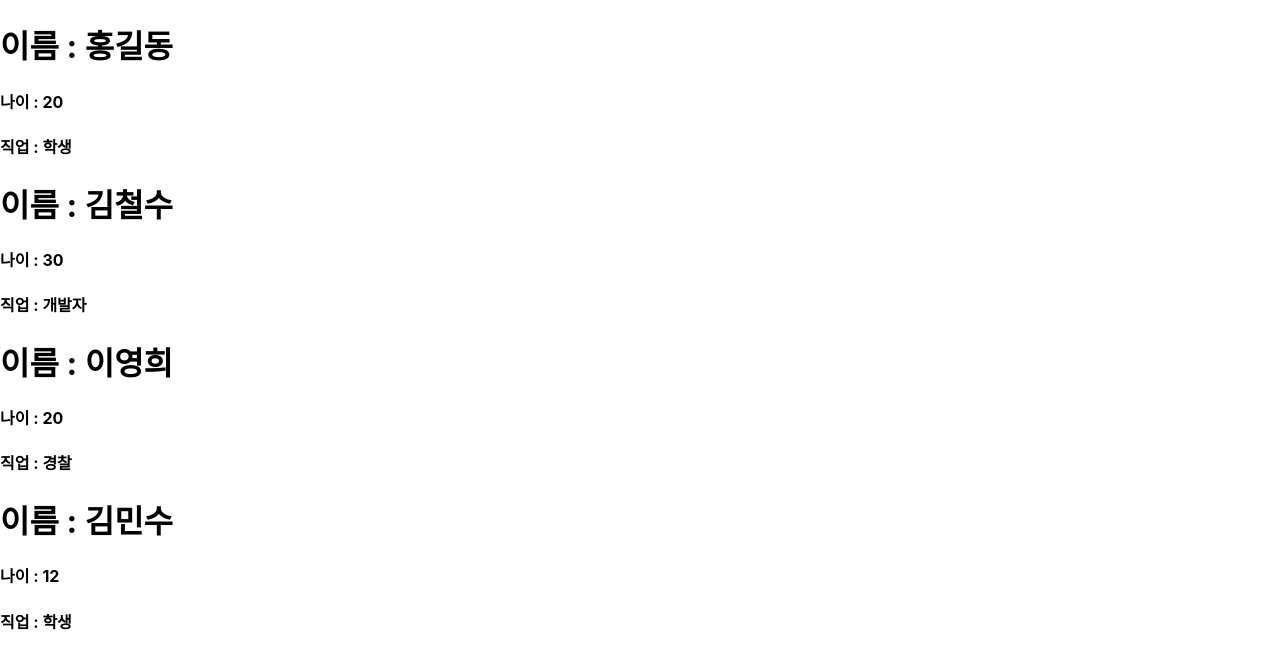
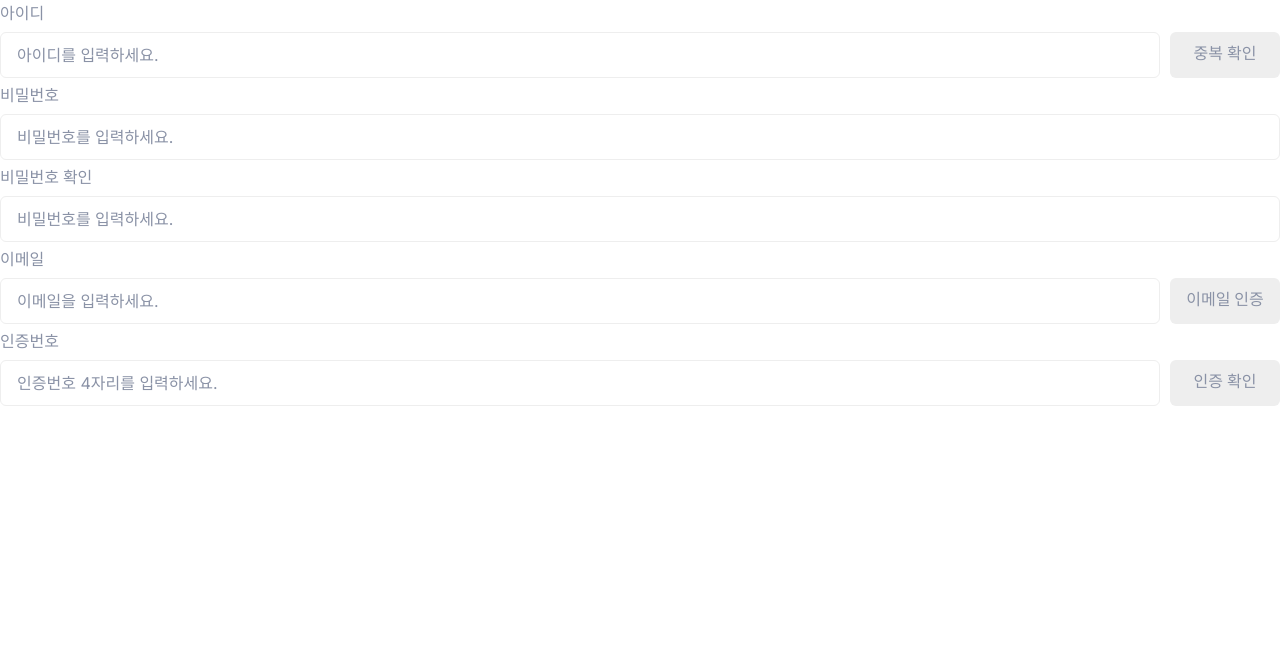
Before and after one commit to GODDONGHYUN/ReactWorkSpace, a React (Create React App) app in the folder basic/: page / in a window 1280 px wide. Shown: the top 668 px of the page. Built offline with nearby package versions, Linux system fonts and the light colour scheme; a web font is replaced by a local one.

Commit message:
2024-04-05 React (리스트 렌더링 코드 반복문 작업 map(), filter()) 개념 및 활용

```diff
--- a/basic/src/App.tsx
+++ b/basic/src/App.tsx
@@ -83,11 +83,11 @@ function App() {
       {/* <FunctionComponent />  */}
       {/* <Component />
       <Sample /> */}
-      {/* <SignUpContainer /> */}
+      <SignUpContainer />
       {/* <CurlyBraces /> */}
       {/* <Properties /> */}
       {/* <ConditionalRendering /> */}
-      <ListRendering />
+      {/* <ListRendering /> */}
     </>
   );
 }
--- a/basic/src/component/component_manage/ListRendering.tsx
+++ b/basic/src/component/component_manage/ListRendering.tsx
@@ -21,12 +21,54 @@ function ListItem({ name, age, job }: Human) {
   );
 }
 export default function ListRendering() {
+  const humans: Human[] = [
+    { name: "홍길동", age: 20, job: "학생" },
+    { name: "김철수", age: 30, job: "개발자" },
+    { name: "이영희", age: 20, job: "경찰" },
+    { name: "김민수", age: 12, job: "학생" },
+  ];
+
+  const students = humans.filter((item) => item.job === "학생");
+
+  // eslint-disable-next-line no-lone-blocks
+  {
+    /*  배열을 JSX에 반환하면 배열의 각 요소를 하나씩 꺼내와서 렌더링*/
+  }
+  // eslint-disable-next-line no-lone-blocks
+  {
+    /* {humans.forEach((item, index) => {
+        return <ListItem name={item.name} age={item.age} job={item.job} />;
+      })}  => undefined */
+  }
+  // eslint-disable-next-line no-lone-blocks
+  {
+    /* {humans.map((item, index) => {
+        return <ListItem name={item.name} age={item.age} job={item.job} />;
+      })};  => [ListItem, ListItem, ListItem, ListItem,] */
+  }
+
+  // ^ - JSX에 리스트 고급 함수를 사용할 때 결과를 반환하는 함수를 사용해야함
+  // ^ -  forEach X -> map O
+  // ^- 특정 조건에 해당하는 요소를 사용하고 싶으면 filter 메서드를 응용하여 사용
+
+  // ^ - 완전 단순한 반복(횟수 반복)을 사용할 땐 반복하고자 하는 횟수의 길이를 가지는 배열을 생성해서 해당 배열로 반복작업
+  const count = new Array(3).fill(0);
+
   return (
     <>
-      <ListItem name="홍길동" age={20} job="학생" />
-      <ListItem name="김철수" age={30} job="개발자" />
-      <ListItem name="이영희" age={20} job="경찰" />
-      <ListItem name="김민수" age={12} job="학생" />
+      {/* //*  {humans.map((item, index) => {
+        // ? return <ListItem name={item.name} age={item.age} job={item.job} />;
+      })} */}
+      {humans.map((item, index) => (
+        <ListItem key={index} {...item} />
+      ))}
+      {students.map((item, index) => (
+        <ListItem key={index} {...item} />
+      ))}
+      {count.map((item) => (
+        <h1 key={item}>반복 아이템</h1>
+      ))}
+      ;
     </>
   );
 }
--- a/basic/src/component/component_manage/example/InputBox.tsx
+++ b/basic/src/component/component_manage/example/InputBox.tsx
@@ -1,12 +1,17 @@
 import React from "react";
 
-interface Props {
+export interface InputBoxProps {
   label: string;
   type: string;
   placeholder: string;
   button?: string;
 }
-export default function InputBox({ label, type, placeholder, button }: Props) {
+export default function InputBox({
+  label,
+  type,
+  placeholder,
+  button,
+}: InputBoxProps) {
   return (
     <div className="input-box">
       <div className="input-label label">{label}</div>
--- a/basic/src/component/component_manage/example/SignUpContainer.tsx
+++ b/basic/src/component/component_manage/example/SignUpContainer.tsx
@@ -1,39 +1,46 @@
 import React from "react";
-import InputBox from "./InputBox";
+import InputBox, { InputBoxProps } from "./InputBox";
 import "./style.css";
 import "./common.css";
 
+const InputBoxes: InputBoxProps[] = [
+  {
+    label: "아이디",
+    type: "text",
+    placeholder: "아이디를 입력하세요.",
+    button: "중복 확인",
+  },
+
+  {
+    label: "비밀번호",
+    type: "password",
+    placeholder: "비밀번호를 입력하세요.",
+  },
+
+  {
+    label: "비밀번호 확인",
+    type: "password",
+    placeholder: "비밀번호를 입력하세요.",
+  },
+
+  {
+    label: "이메일",
+    type: "text",
+    placeholder: "이메일을 입력하세요.",
+    button: "이메일 인증",
+  },
+
+  {
+    label: "인증번호",
+    type: "password",
+    placeholder: "인증번호 4자리를 입력하세요.",
+    button: "인증 확인",
+  },
+];
+
 export default function SignUpContainer() {
-  return (
-    <div>
-      <InputBox
-        label="아이디"
-        type="text"
-        placeholder="아이디를 입력하세요"
-        button="중복확인"
-      />
-      <InputBox
-        label="비밀번호"
-        type="password"
-        placeholder="비밀번호를 입력하세요"
-      />
-      <InputBox
-        label="비밀번호 확인"
-        type="password"
-        placeholder="비밀번호를 입력하세요"
-      />
-      <InputBox
-        label="이메일"
-        type="text"
-        placeholder="비밀번호를 입력하세요"
-        button="이메일 인증"
-      />
-      <InputBox
-        label="인증번호"
-        type="password"
-        placeholder="인증번호 4자리를 입력하세요"
-        button="인증 확인"
-      />
-    </div>
-  );
+  const InputBoxComponents = InputBoxes.map((item, index) => (
+    <InputBox key={index} {...item} />
+  ));
+  return <>{InputBoxComponents}</>;
 }
```
